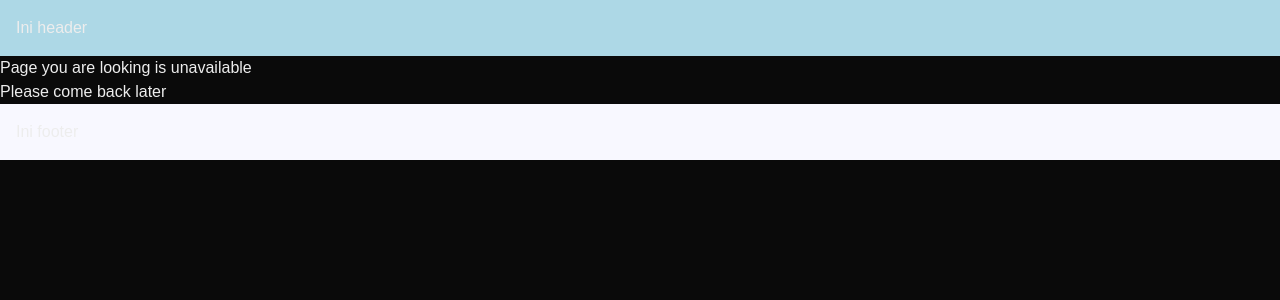
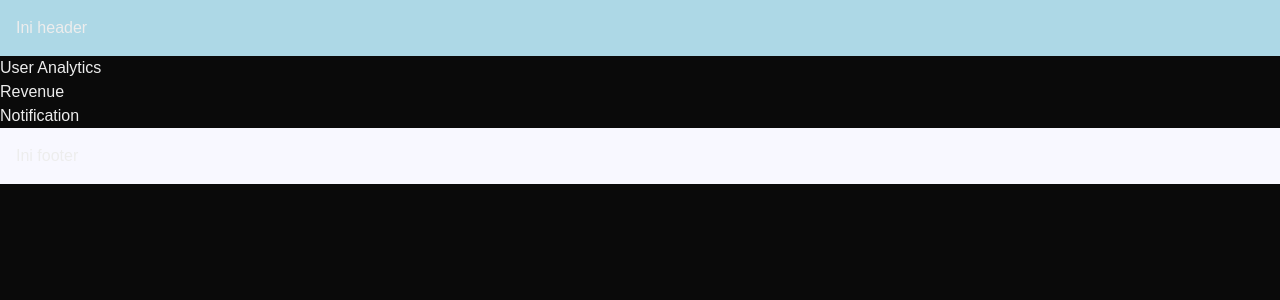
Before and after one commit to riskiip/nextjs-course, a Next.js app: page /complex-dashboard in a window 1280 px wide. Before the commit this address had no page. Shown: the top 300 px of the page. Built offline with nearby package versions, Linux system fonts and the light colour scheme.

Commit message:
feat : Create layout

```diff
--- /dev/null
+++ b/src/app/complex-dashboard/@notification/page.tsx
@@ -0,0 +1,7 @@
+export default function Notification() {
+  return (
+    <div>
+      <h1>Notification</h1>
+    </div>
+  );
+}
--- /dev/null
+++ b/src/app/complex-dashboard/@revenue/page.tsx
@@ -0,0 +1,7 @@
+export default function Revenue() {
+  return (
+    <div>
+      <h1>Revenue</h1>
+    </div>
+  );
+}
--- /dev/null
+++ b/src/app/complex-dashboard/@user/page.tsx
@@ -0,0 +1,7 @@
+export default function UserAnalytic() {
+  return (
+    <div>
+      <h1>User Analytics</h1>
+    </div>
+  );
+}
--- /dev/null
+++ b/src/app/complex-dashboard/layout.tsx
@@ -0,0 +1,24 @@
+export default function Layout({
+  children,
+  user,
+  revenue,
+  notification,
+}: {
+  children: React.ReactNode;
+  user: React.ReactNode;
+  revenue: React.ReactNode;
+  notification: React.ReactNode;
+}) {
+  return (
+    <div>
+      <div>{children}</div>
+      <div style={{ display: "flex" }}>
+        <div style={{ display: "flex", flexDirection: "column" }}>
+          <div>{user}</div>
+          <div>{revenue}</div>
+        </div>
+      </div>
+      <div style={{ display: "flex", flex: 1 }}>{notification}</div>
+    </div>
+  );
+}
--- /dev/null
+++ b/src/app/complex-dashboard/page.tsx
@@ -0,0 +1,5 @@
+export default function ComplexDashboard() {
+  return (
+    <div></div>
+  );
+}
--- a/src/app/place-order/layout.tsx
+++ b/src/app/place-order/layout.tsx
@@ -1,7 +1,6 @@
 export default function Layout({children}: {children: React.ReactNode}) {
   return (
     <>
-      <h1 style={{color: 'red'}}>Ini adalah layout place-order</h1>
       {children}
     </>
   );
```
